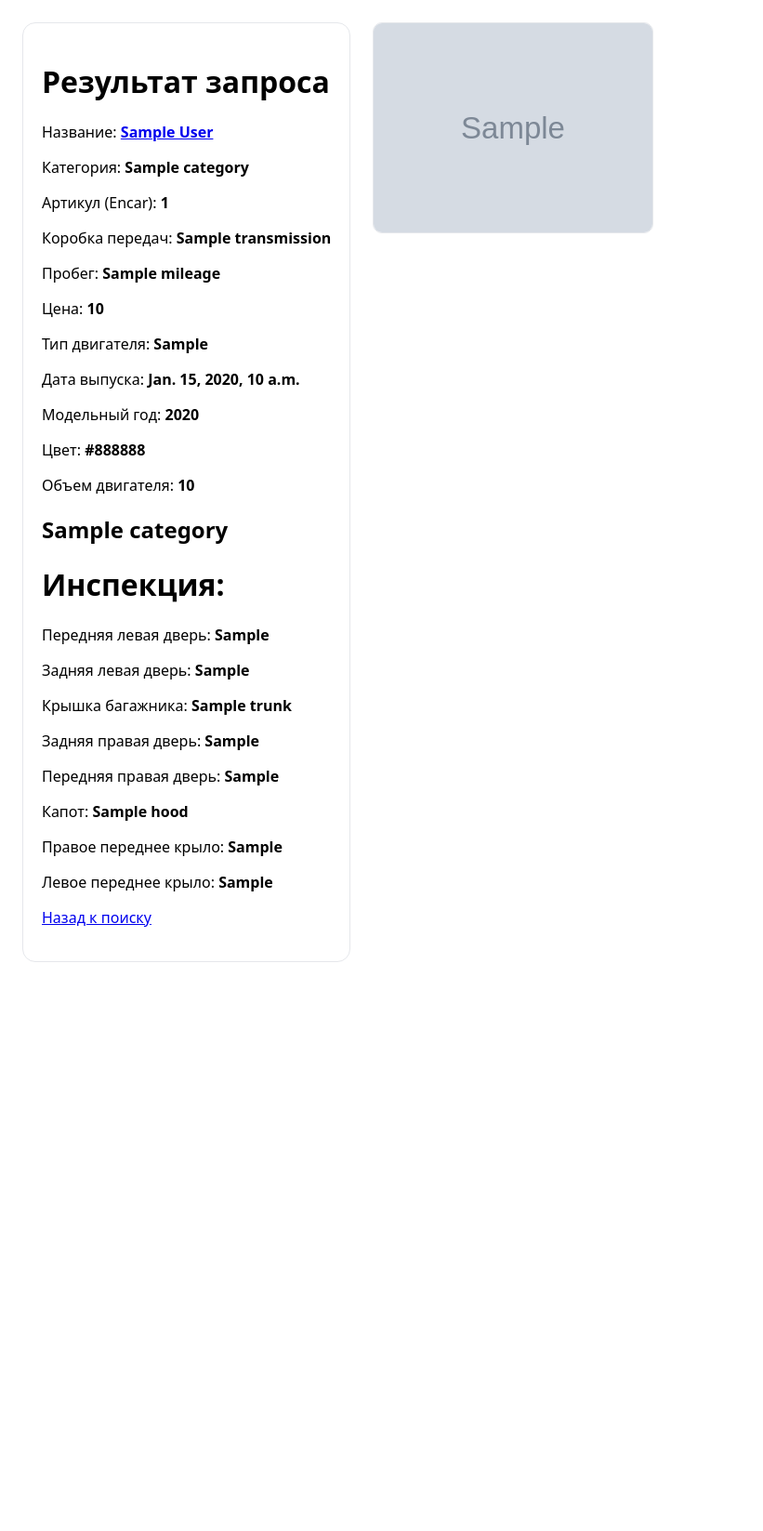
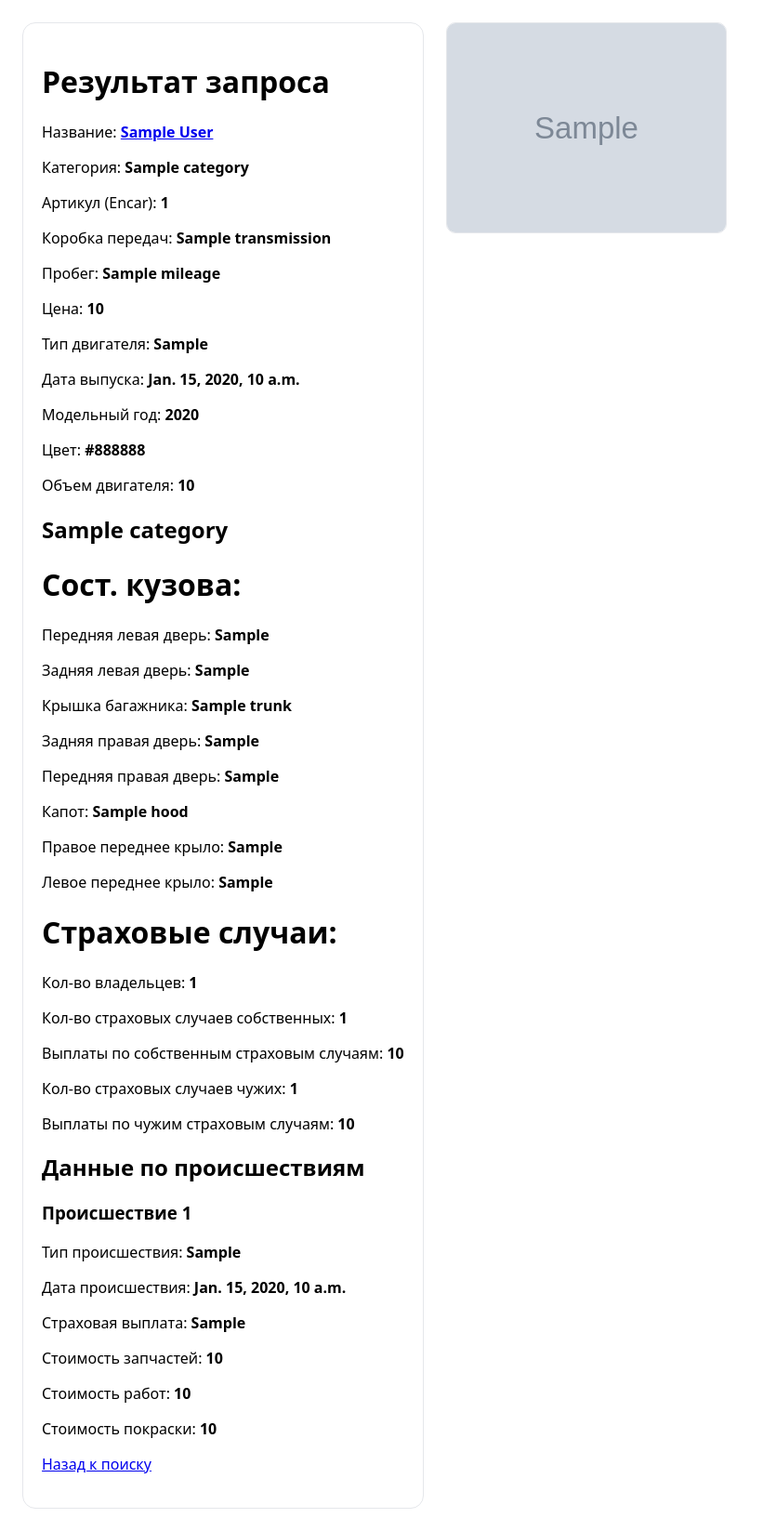
Before and after one commit to coldtema/auto_parse, a Django app: template encar_parse/parser/templates/parser/vechile.html in a window 1280 px wide. Shown: the whole page at 93% size, without its empty margins (0-821 px from the left). Before the commit the page ends 1035 px from the top, so only its background shows below. Run offline with Django 5.2, Linux system fonts and the light colour scheme; the template is opened without the code that fills it: most values are stand-ins (such as "Sample title", 1, 10 or a date in 2020); grey boxes marked "Sample" are stand-in pictures.

Commit message:
added record + accidents in template

```diff
--- a/encar_parse/parser/templates/parser/vechile.html
+++ b/encar_parse/parser/templates/parser/vechile.html
@@ -68,7 +68,7 @@ body {
       {% endfor %}
 
       {%if diagnosis%}
-        <h1>Инспекция:</h1>
+        <h1>Сост. кузова:</h1>
         <p>Передняя левая дверь: <strong>{{ diagnosis.left_front_door }}</strong></p>
         <p>Задняя левая дверь: <strong>{{ diagnosis.left_back_door }}</strong></p>
         <p>Крышка багажника: <strong>{{ diagnosis.trunk}}</strong></p>
@@ -79,6 +79,27 @@ body {
         <p>Левое переднее крыло: <strong>{{ diagnosis.front_fender_left }}</strong></p>
       {%endif%}
 
+
+      {%if record%}
+        <h1>Страховые случаи:</h1>
+        <p>Кол-во владельцев: <strong>{{ record.owner_count }}</strong></p>
+        <p>Кол-во страховых случаев собственных: <strong>{{ record.driver_accident_count }}</strong></p>
+        <p>Выплаты по собственным страховым случаям: <strong>{{ record.driver_accident_cost }}</strong></p>
+        <p>Кол-во страховых случаев чужих: <strong>{{ record.other_accident_count }}</strong></p>
+        <p>Выплаты по чужим страховым случаям: <strong>{{ record.other_accident_cost }}</strong></p>
+        {%if accidents%}
+        <h2>Данные по происшествиям</h2>
+          {% for number, accident in accidents %}
+            <h3>Происшествие {{ number }}</h3>
+            <p>Тип происшествия: <strong>{{ accident.type_of_accident }}</strong></p>
+            <p>Дата происшествия: <strong>{{ accident.date }}</strong></p>
+            <p>Страховая выплата: <strong>{{ accident.insurance_benefit }}</strong></p>
+            <p>Стоимость запчастей: <strong>{{ accident.part_cost }}</strong></p>
+            <p>Стоимость работ: <strong>{{ accident.labor_cost }}</strong></p>
+            <p>Стоимость покраски: <strong>{{ accident.painting_cost }}</strong></p>
+          {% endfor %}
+        {%endif%}
+      {%endif%}
       <p><a href="{% url 'index' %}">Назад к поиску</a></p>
     </div>
 
```
